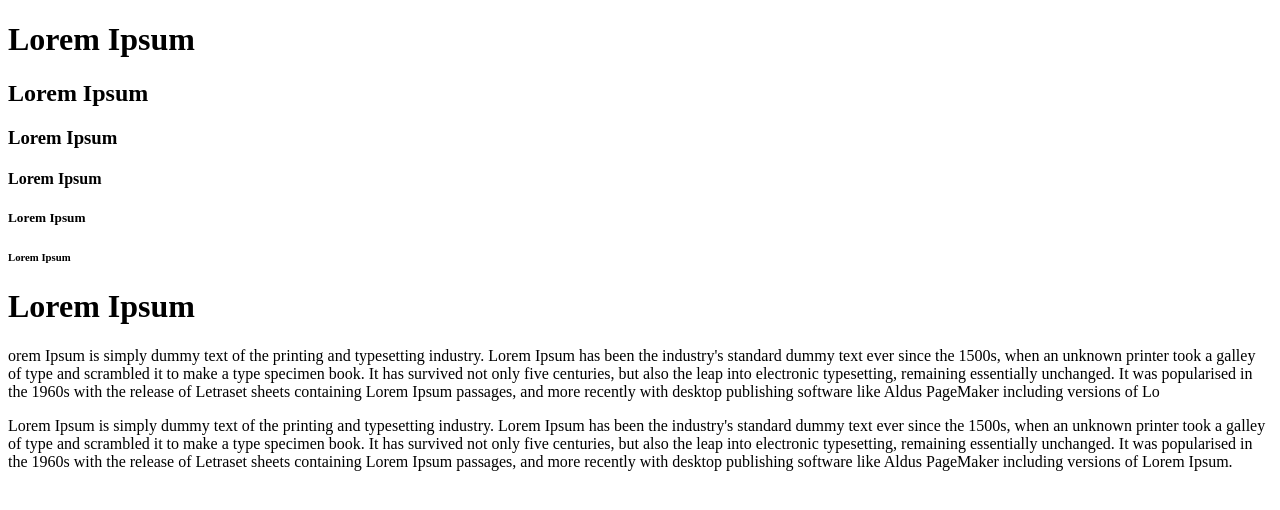
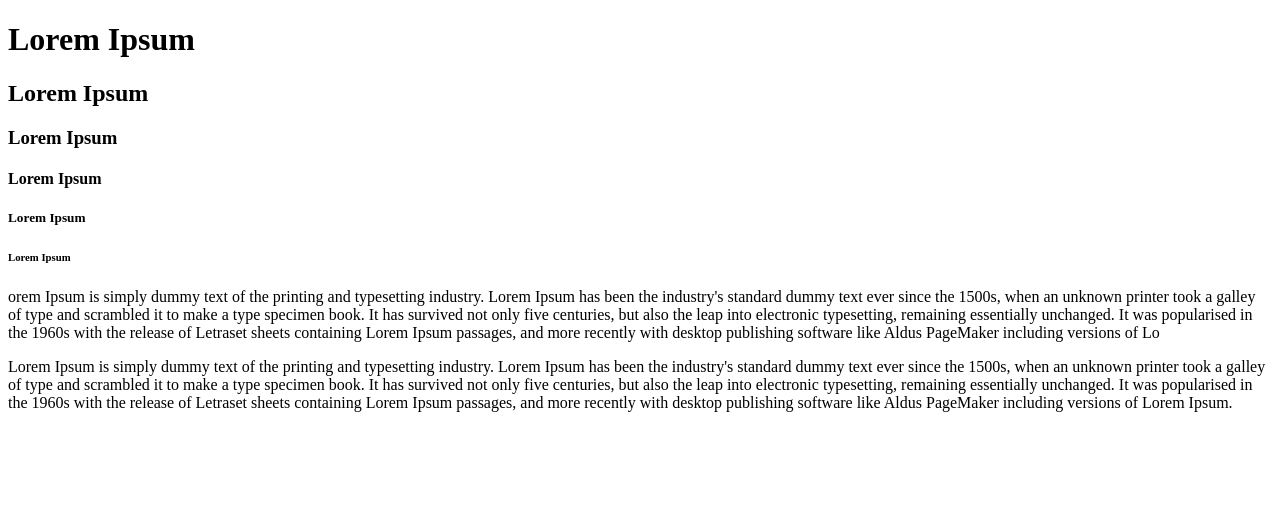
Before and after one commit to BryanG6/first-website, a plain HTML site: page index.html in a window 1280 px wide. Drawn offline with Linux system fonts and the light colour scheme.

Commit message:
Remove h1 from index.html

```diff
--- a/index.html
+++ b/index.html
@@ -11,7 +11,7 @@
 <h4>Lorem Ipsum</h4>
 <h5>Lorem Ipsum</h5>
 <h6>Lorem Ipsum</h6>
-<h1>Lorem Ipsum</h1>
+
 <p>orem Ipsum is simply dummy text of the printing and typesetting industry. Lorem Ipsum has been the industry's standard dummy text ever since the 1500s, when an unknown printer took a galley of type and scrambled it to make a type specimen book. It has survived not only five centuries, but also the leap into electronic typesetting, remaining essentially unchanged. It was popularised in the 1960s with the release of Letraset sheets containing Lorem Ipsum passages, and more recently with desktop publishing software like Aldus PageMaker including versions of Lo</p>
 
 Lorem Ipsum is simply dummy text of the printing and typesetting industry. Lorem Ipsum has been the industry's standard dummy text ever since the 1500s, when an unknown printer took a galley of type and scrambled it to make a type specimen book. It has survived not only five centuries, but also the leap into electronic typesetting, remaining essentially unchanged. It was popularised in the 1960s with the release of Letraset sheets containing Lorem Ipsum passages, and more recently with desktop publishing software like Aldus PageMaker including versions of Lorem Ipsum.
```
